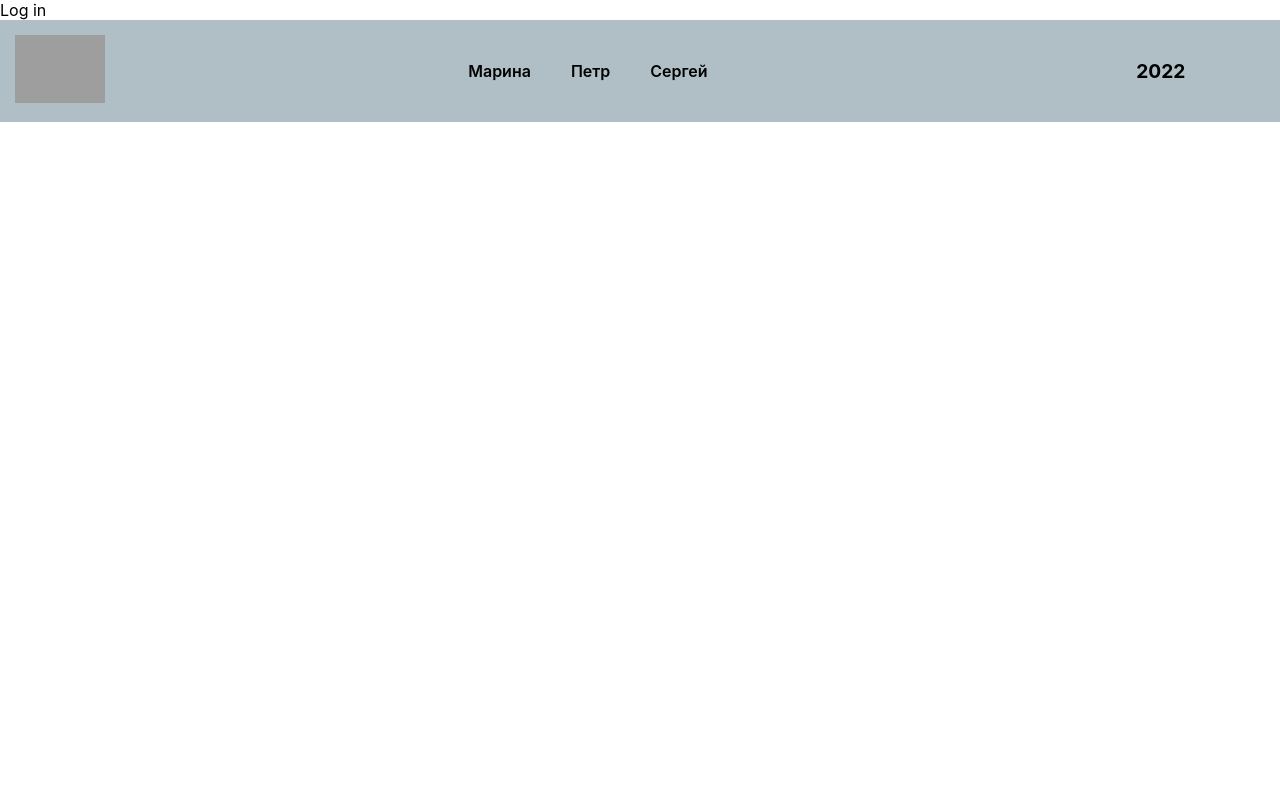
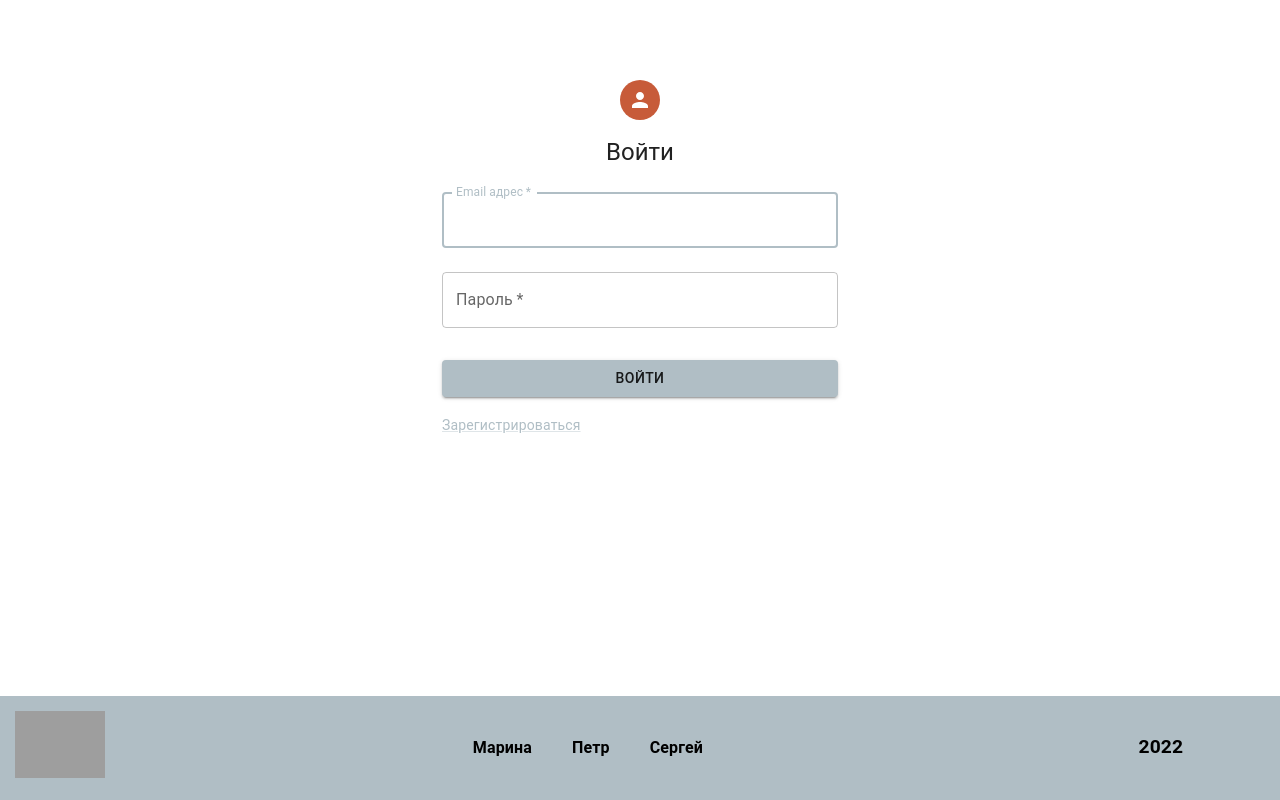
Before and after one commit to marinchik99/project-management-app, a React (Create React App) app: page /Login in a window 1280 px wide. Built offline with nearby package versions, Linux system fonts and the light colour scheme; grey boxes are pictures that could not be loaded.

Commit message:
feat: add base layout for signin form

```diff
--- a/package.json
+++ b/package.json
@@ -26,7 +26,7 @@
     "prettier": "2.6.2",
     "react": "18.1.0",
     "react-dom": "18.1.0",
-    "react-hook-form": "7.30.0",
+    "react-hook-form": "^7.30.0",
     "react-router-dom": "6.3.0",
     "react-rtc": "0.0.4",
     "react-scripts": "5.0.1",
--- a/src/App.tsx
+++ b/src/App.tsx
@@ -2,12 +2,12 @@ import React from 'react';
 import { Routes, Route } from 'react-router-dom';
 import Footer from './application/generalComponents/footer';
 import NotFound from './application/notFound';
-import LoginPage from './application/authorizationForms/loginPage';
 import Navigation from './application/generalComponents/navigation';
 import WelcomePage from './application/welcomePage/welcomePage';
 import MainPage from './application/mainPage';
 import BoardsPage from './application/boardsPage';
 import SignupPage from './application/authorizationForms/signupPage';
+import LoginPage from './application/authorizationForms/LoginPage/LoginPage';
 
 function App() {
   return (
--- /dev/null
+++ b/src/application/authorizationForms/LoginPage/LoginPage.tsx
@@ -0,0 +1,88 @@
+import React from 'react';
+import './LoginPage.scss';
+import { useForm, Controller } from 'react-hook-form';
+import { createTheme, ThemeProvider } from '@mui/material/styles';
+import {
+  Avatar,
+  Box,
+  Button,
+  Checkbox,
+  Container,
+  CssBaseline,
+  FormControlLabel,
+  Grid,
+  Input,
+  Link,
+  TextField,
+  Typography,
+} from '@mui/material';
+import PersonIcon from '@mui/icons-material/Person';
+import theme from '../../../utils/themeSettings';
+
+export default function LoginPage() {
+  const { control, handleSubmit } = useForm({
+    defaultValues: {
+      firstName: '',
+      select: {},
+    },
+  });
+  // const onSubmit = (data: unknown) => console.log(data);
+
+  return (
+    <ThemeProvider theme={theme}>
+      <Container component="main" maxWidth="xs">
+        <CssBaseline />
+        <Box
+          sx={{
+            marginTop: 8,
+            display: 'flex',
+            flexDirection: 'column',
+            alignItems: 'center',
+          }}
+        >
+          <Avatar sx={{ m: 2, bgcolor: 'secondary.main' }}>
+            <PersonIcon></PersonIcon>
+          </Avatar>
+          <Typography component="h1" variant="h5">
+            Войти
+          </Typography>
+          <Box component="form" onSubmit={handleSubmit} noValidate sx={{ mt: 1 }}>
+            <TextField
+              margin="normal"
+              required
+              fullWidth
+              id="email"
+              label="Email адрес"
+              name="email"
+              autoComplete="email"
+              autoFocus
+            />
+            <TextField
+              margin="normal"
+              required
+              fullWidth
+              name="password"
+              label="Пароль"
+              type="password"
+              id="password"
+              autoComplete="current-password"
+            />
+            <Button type="submit" fullWidth variant="contained" sx={{ mt: 3, mb: 2 }}>
+              Войти
+            </Button>
+            <Grid container>
+              <Grid item>
+                <Link href="/Signup" variant="body2">
+                  {'Зарегистрироваться'}
+                </Link>
+              </Grid>
+            </Grid>
+          </Box>
+        </Box>
+      </Container>
+    </ThemeProvider>
+  );
+}
+
+//  {/* <Controller name="firstName" control={control} render={({ field }) => <Input {...field} />} />
+//  <input type="submit" /> */}
--- a/src/application/authorizationForms/loginPage.tsx
+++ /dev/null
@@ -1,5 +0,0 @@
-import React from 'react';
-
-export default function LoginPage() {
-  return <div>Log in</div>;
-}
--- a/src/global.css
+++ b/src/global.css
@@ -22,6 +22,9 @@ body {
 
 .App {
   flex-grow: 1;
+  display: flex;
+  flex-direction: column;
+  min-height: 100vh;
 }
 
 code {
@@ -34,3 +37,7 @@ code {
   --secondary-color: #c75b39;
   --text-color: rgb(0, 0, 0);
 }
+
+main {
+  flex-grow: 1;
+}
--- /dev/null
+++ b/src/utils/themeSettings.ts
@@ -0,0 +1,29 @@
+import { createTheme } from '@mui/material';
+
+type ThemeOptions = {
+  palette: {
+    type: string;
+    primary: {
+      main: string;
+    };
+    secondary: {
+      main: string;
+    };
+  };
+};
+
+const themeOptions: ThemeOptions = {
+  palette: {
+    type: 'light',
+    primary: {
+      main: '#b0bec5',
+    },
+    secondary: {
+      main: '#c75b39',
+    },
+  },
+};
+
+const theme = createTheme(themeOptions);
+
+export default theme;
```
Also changed, not shown: src/application/authorizationForms/LoginPage/LoginPage.scss (added), 1 other file (tests, documents, lock files or other folders).
